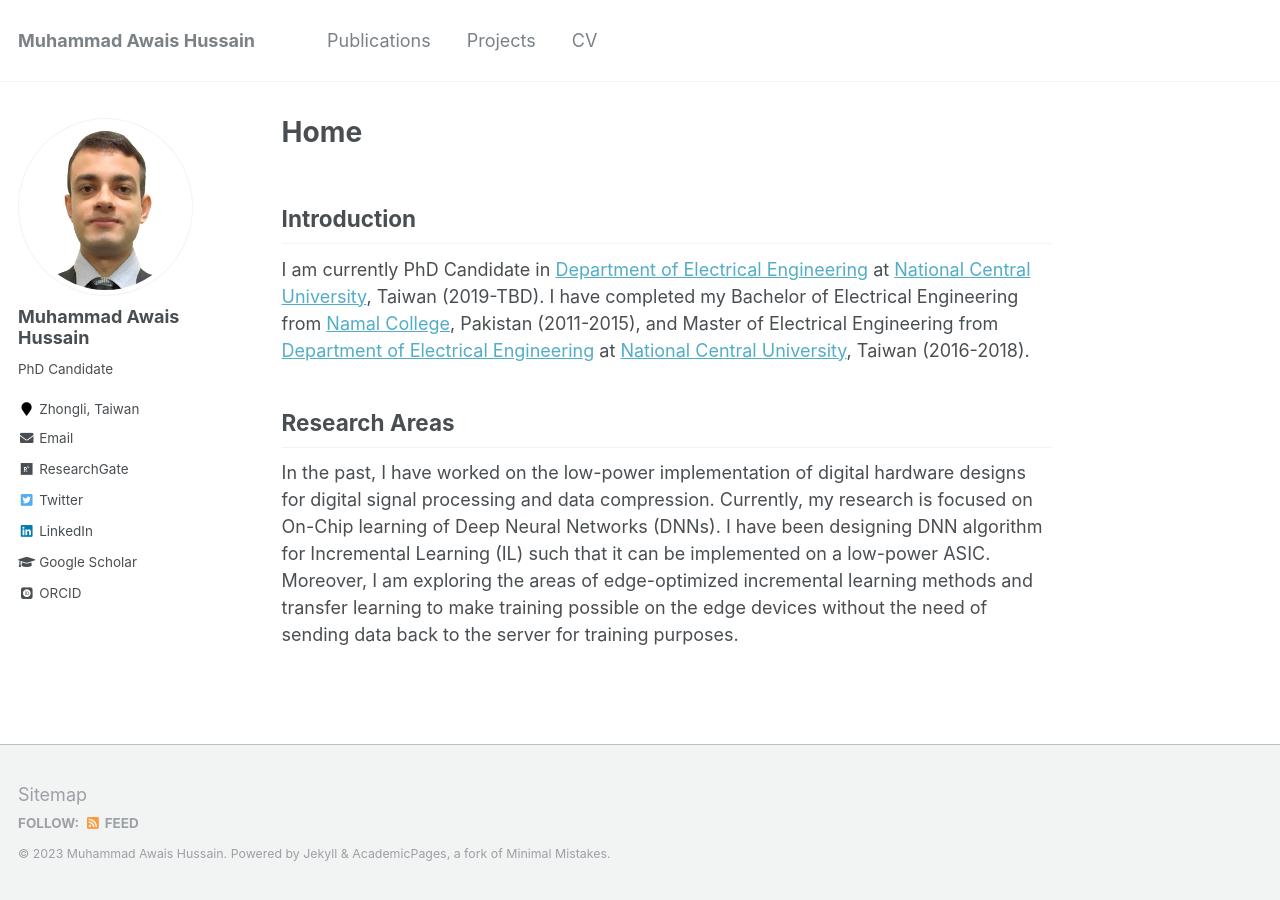
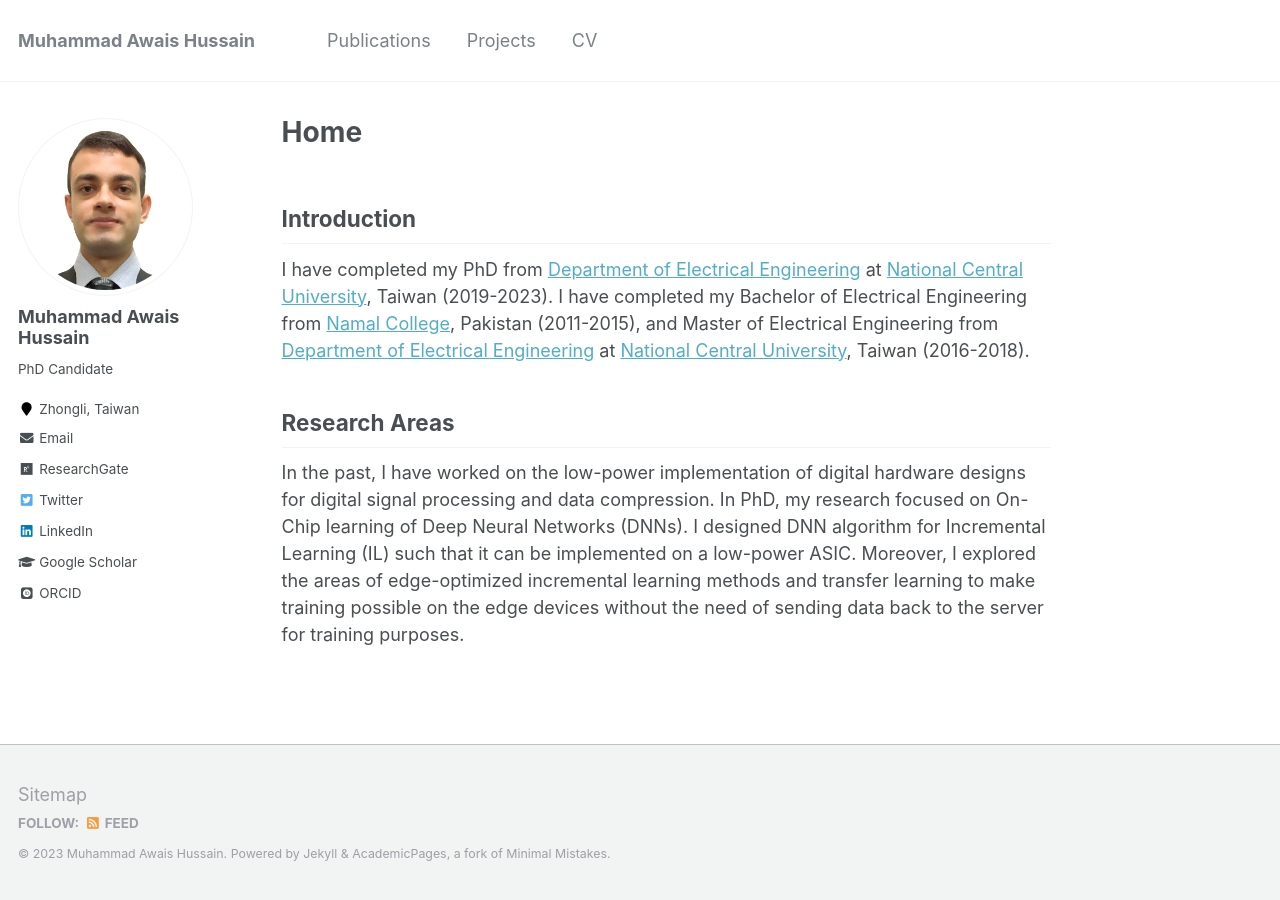
Before and after one commit to awais980/awais980.github.io, a Jekyll site: the page built from _pages/about.md, in a window 1280 px wide. Built offline with Jekyll 4.4.1, drawn with Linux system fonts in a browser that asks for light colours; some web fonts are replaced.

Commit message:
Update about.md
updated about

```diff
--- a/_pages/about.md
+++ b/_pages/about.md
@@ -10,10 +10,10 @@ redirect_from:
 
 ## Introduction
 
-I am currently PhD Candidate in [Department of Electrical Engineering](http://www2.ee.ncu.edu.tw/) at [National Central University](https://www.ncu.edu.tw/en), Taiwan (2019-TBD). I have completed my Bachelor of Electrical Engineering from [Namal College](https://namal.edu.pk/), Pakistan (2011-2015), and Master of Electrical Engineering from [Department of Electrical Engineering](http://www2.ee.ncu.edu.tw/) at [National Central University](https://www.ncu.edu.tw/en), Taiwan (2016-2018).
+I have completed my PhD from [Department of Electrical Engineering](http://www2.ee.ncu.edu.tw/) at [National Central University](https://www.ncu.edu.tw/en), Taiwan (2019-2023). I have completed my Bachelor of Electrical Engineering from [Namal College](https://namal.edu.pk/), Pakistan (2011-2015), and Master of Electrical Engineering from [Department of Electrical Engineering](http://www2.ee.ncu.edu.tw/) at [National Central University](https://www.ncu.edu.tw/en), Taiwan (2016-2018).
 
 
 
 ## Research Areas
 
-In the past, I have worked on the low-power implementation of digital hardware designs for digital signal processing and data compression. Currently, my research is focused on On-Chip learning of Deep Neural Networks (DNNs). I have been designing DNN algorithm for Incremental Learning (IL) such that it can be implemented on a low-power ASIC. Moreover, I am exploring the areas of edge-optimized incremental learning methods and transfer learning to make training possible on the edge devices without the need of sending data back to the server for training purposes.
+In the past, I have worked on the low-power implementation of digital hardware designs for digital signal processing and data compression. In PhD, my research focused on On-Chip learning of Deep Neural Networks (DNNs). I designed DNN algorithm for Incremental Learning (IL) such that it can be implemented on a low-power ASIC. Moreover, I explored the areas of edge-optimized incremental learning methods and transfer learning to make training possible on the edge devices without the need of sending data back to the server for training purposes.
```
